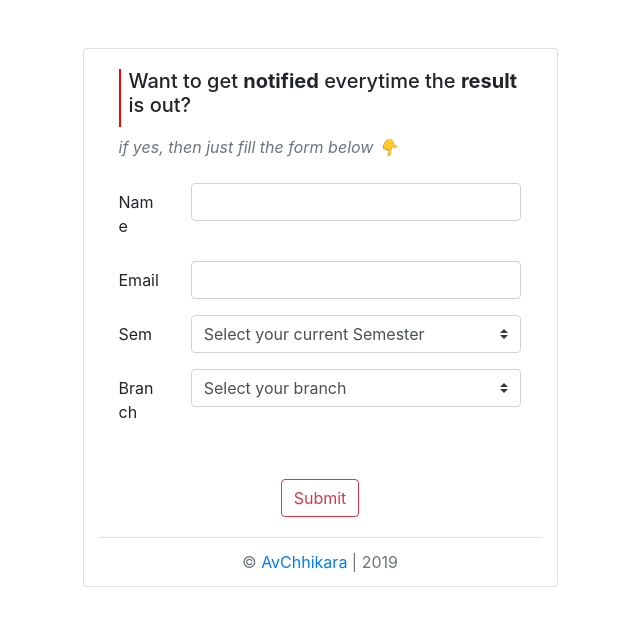
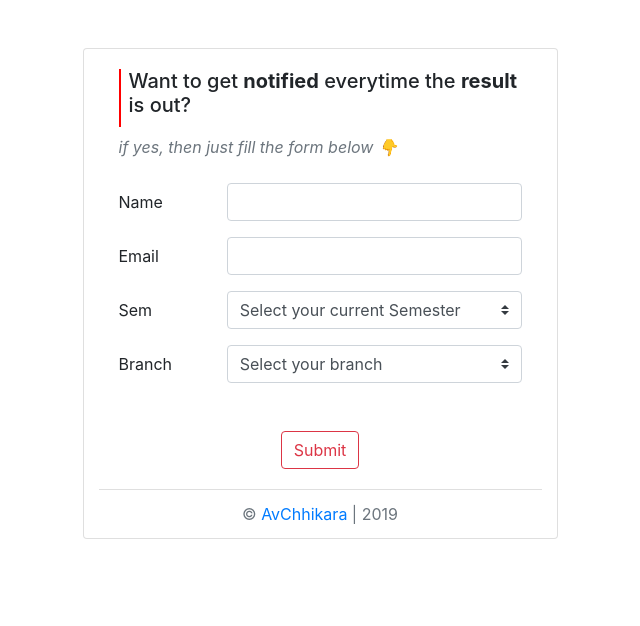
Before and after one commit to Avchhikara/result-checker, a website: page views/index.html in a window 1280 px wide. Shown: the whole page, without its empty margins (320-960 px from the left). Drawn offline with nearby package versions, Linux system fonts and the light colour scheme.

Commit message:
Improving styling of index.html

```diff
--- a/views/index.html
+++ b/views/index.html
@@ -30,8 +30,8 @@
             </div>
             <form id="form" class="mt-4" onsubmit="formsubmit">
               <div class="form-group row">
-                <label for="name" class="col-sm-2 col-form-label">Name</label>
-                <div class="col-sm-10">
+                <label for="name" class="col-sm-3 col-form-label">Name</label>
+                <div class="col-sm-9">
                   <input
                     type="text"
                     name="name"
@@ -41,8 +41,8 @@
                 </div>
               </div>
               <div class="form-group row">
-                <label for="email" class="col-sm-2 col-form-label">Email</label>
-                <div class="col-sm-10">
+                <label for="email" class="col-sm-3 col-form-label">Email</label>
+                <div class="col-sm-9">
                   <input
                     type="email"
                     name="email"
@@ -52,8 +52,8 @@
                 </div>
               </div>
               <div class="form-group row">
-                <label for="sem" class="col-sm-2 col-form-label">Sem</label>
-                <div class="col-sm-10">
+                <label for="sem" class="col-sm-3 col-form-label">Sem</label>
+                <div class="col-sm-9">
                   <select class="custom-select" id="sem">
                     <option selected value="0"
                       >Select your current Semester</option
@@ -70,10 +70,10 @@
                 </div>
               </div>
               <div class="form-group row">
-                <label for="branch" class="col-sm-2 col-form-label"
+                <label for="branch" class="col-sm-3 col-form-label"
                   >Branch</label
                 >
-                <div class="col-sm-10">
+                <div class="col-sm-9">
                   <select class="custom-select" id="branch">
                     <option selected value="0">Select your branch</option>
                   </select>
```
